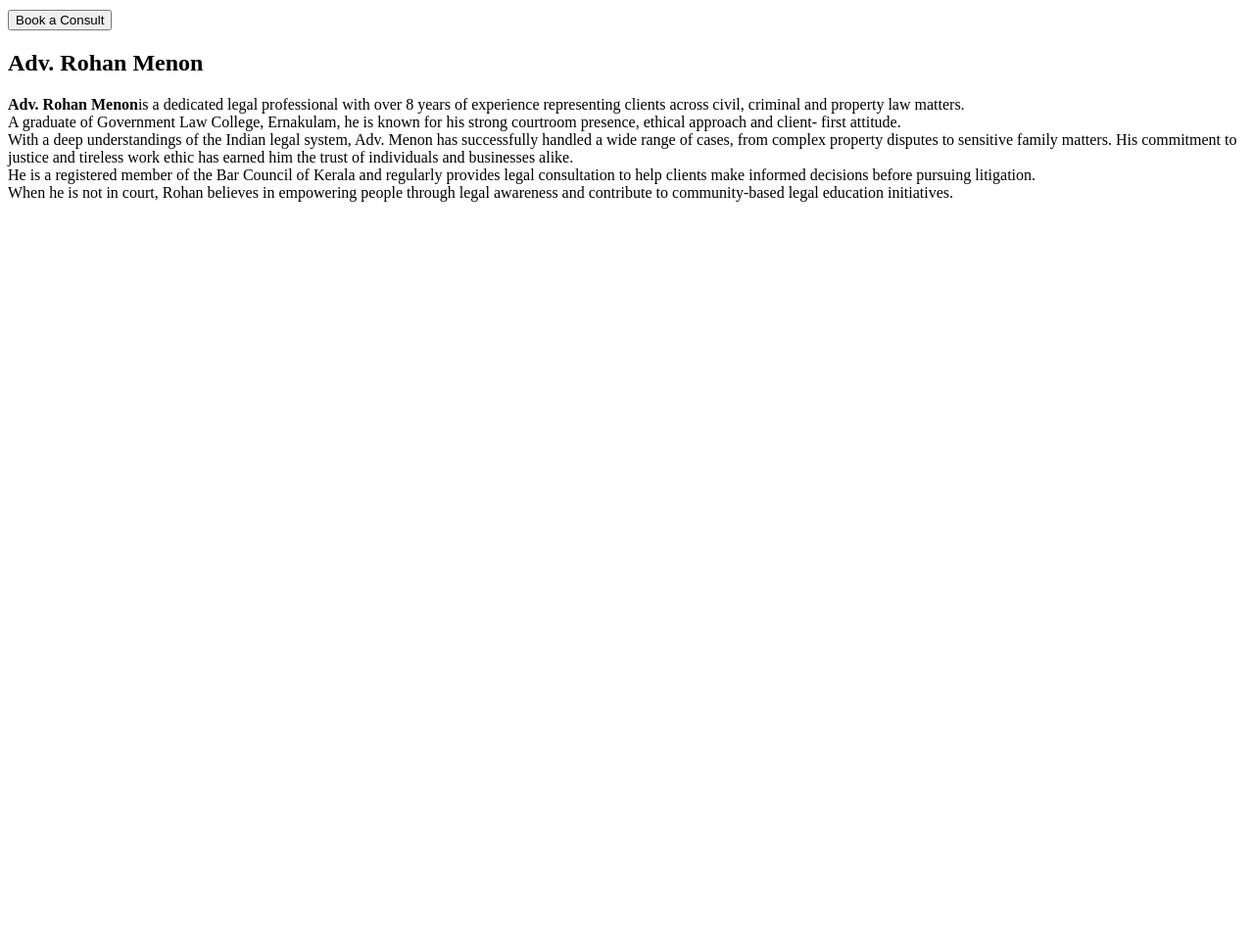
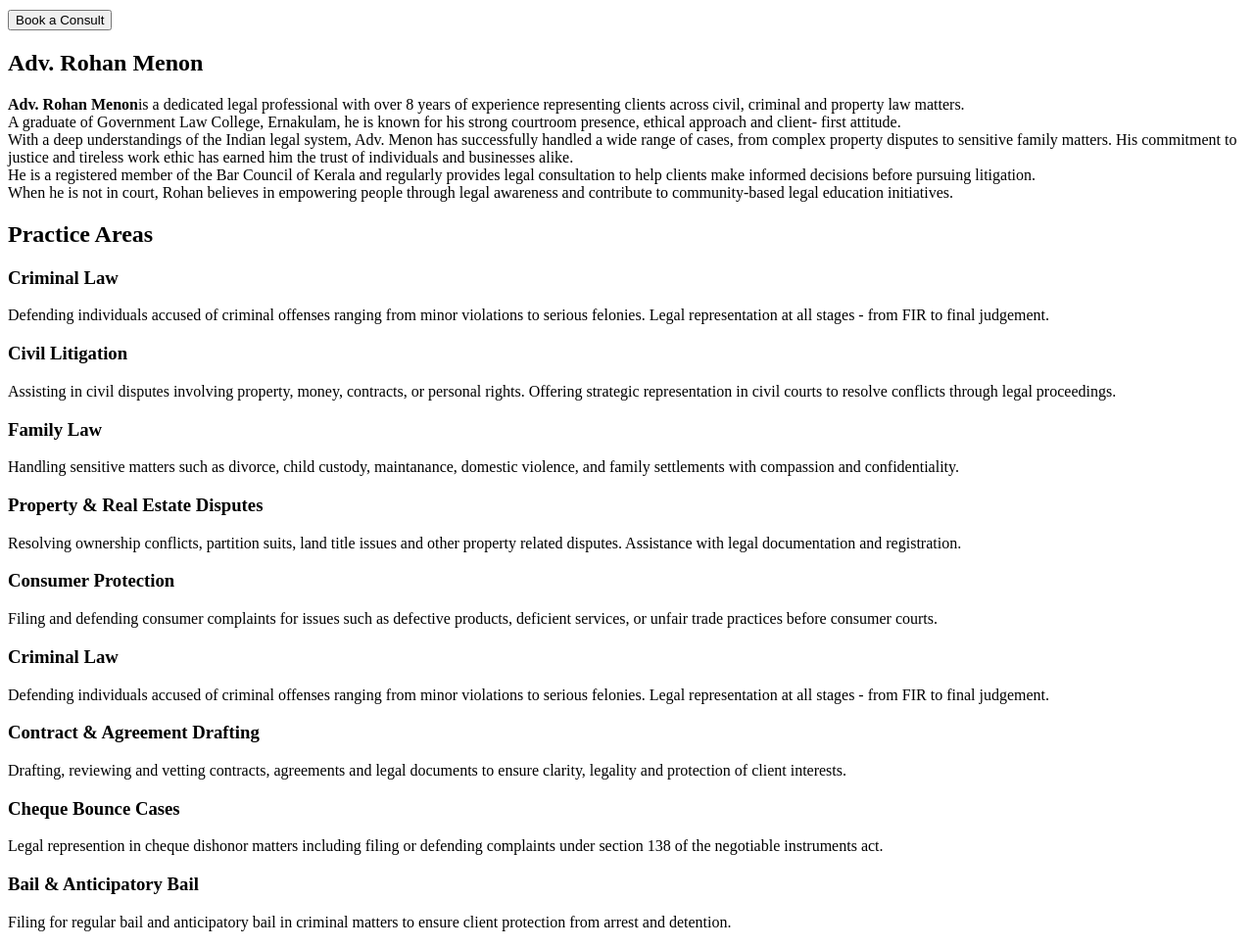
Before and after one commit to adrshdev/Advocate_Website, a plain HTML site: page index.html in a window 1280 px wide. Shown: the part 500-1467 px from the top of the page at 98% size. Before the commit the page ends 800 px from the top, so only its background shows below. Drawn offline with Linux system fonts and the light colour scheme.

Commit message:
The Services section HTML completed

```diff
--- a/index.html
+++ b/index.html
@@ -44,6 +44,66 @@
     </p>
   </section>
 
+  <section id="services">
+    <h2>Practice Areas</h2>
+    <div class="cards">
+      <div class="card">
+        <h3>Criminal Law</h3>
+        <p>Defending individuals accused of criminal offenses ranging from minor violations to serious felonies.
+          Legal representation at all stages - from FIR to final judgement.
+        </p>
+      </div>
+      <div class="card">
+        <h3>Civil Litigation</h3>
+        <p>Assisting in civil disputes involving property, money, contracts, or personal rights. Offering strategic
+          representation in civil courts to resolve conflicts through legal proceedings.
+        </p>
+      </div>
+      <div class="card">
+        <h3>Family Law</h3>
+        <p>Handling sensitive matters such as divorce, child custody, maintanance, domestic violence, and family
+          settlements with compassion and confidentiality.
+        </p>
+      </div>
+      <div class="card">
+        <h3>Property & Real Estate Disputes</h3>
+        <p>Resolving ownership conflicts, partition suits, land title issues and other property related disputes.
+          Assistance with legal documentation and registration.
+        </p>
+      </div>
+      <div class="card">
+        <h3>Consumer Protection</h3>
+        <p>Filing and defending consumer complaints for issues such as defective products, deficient services, or
+          unfair trade practices before consumer courts.
+        </p>
+      </div>
+      <div class="card">
+        <h3>Criminal Law</h3>
+        <p>Defending individuals accused of criminal offenses ranging from minor violations to serious felonies.
+          Legal representation at all stages - from FIR to final judgement.
+        </p>
+      </div>
+      <div class="card">
+        <h3>Contract & Agreement Drafting</h3>
+        <p>Drafting, reviewing and vetting contracts, agreements and legal documents to ensure clarity, legality
+          and protection of client interests.
+        </p>
+      </div>
+      <div class="card">
+        <h3>Cheque Bounce Cases</h3>
+        <p>Legal represention in cheque dishonor matters including filing or defending complaints under section 138
+          of the negotiable instruments act.
+        </p>
+      </div>
+      <div class="card">
+        <h3>Bail & Anticipatory Bail</h3>
+        <p>Filing for regular bail and anticipatory bail in criminal matters to ensure client protection from arrest and
+          detention.
+        </p>
+      </div>
+    </div>
+  </section>
+
 
 </body>
 </html>
```
